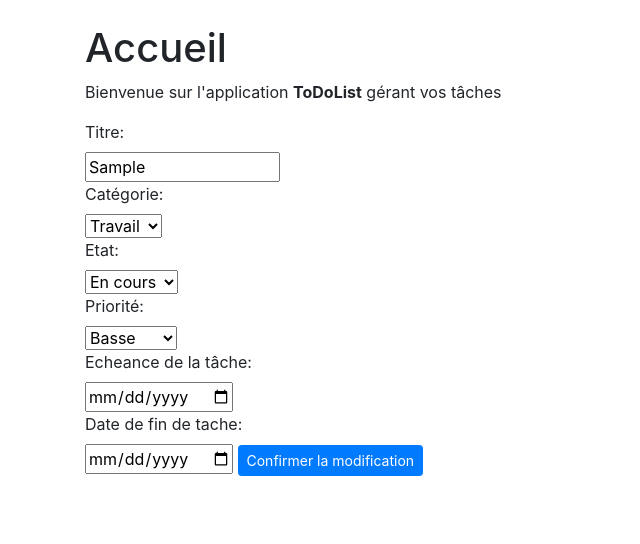
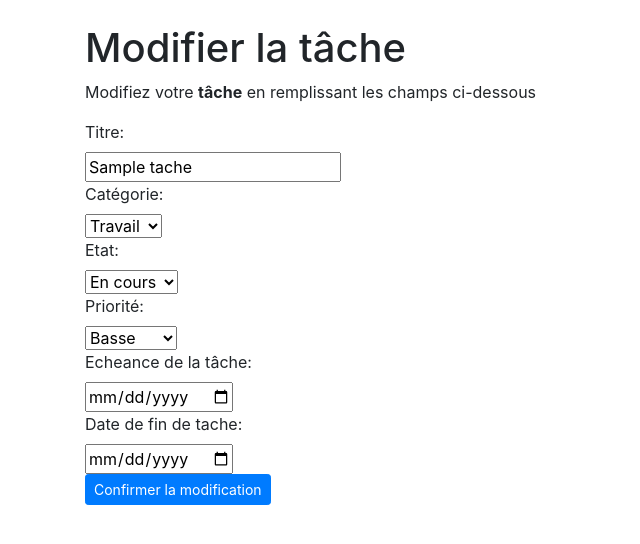
Before and after one commit to Kapoutaine/ToDoList, a Flask app: template templates/modifier.html in a window 1280 px wide. Shown: the part 56-600 px from the top of the page, without its empty margins (0-640 px from the left). Run offline with Flask 2, Linux system fonts and the light colour scheme; the template is opened without the code that fills it: most values are stand-ins (such as "Sample title", 1, 10 or a date in 2020); some libraries are stand-ins or nearby versions.

Commit message:
Avancé de la modification

```diff
--- a/templates/modifier.html
+++ b/templates/modifier.html
@@ -3,11 +3,11 @@
 
 <!-- On ajoute notre propre contenu -->
 {% block contenu %}
-    <h1>Accueil</h1>
-    <p>Bienvenue sur l'application <strong>ToDoList</strong> gérant vos tâches</p>
+    <h1>Modifier la tâche</h1>
+    <p>Modifiez votre <strong>tâche</strong> en remplissant les champs ci-dessous</p>
     <form action="/modifier" method="POST">
         <label>Titre:</label><br>
-        <input type="text" value={{ tache[0] }} name="name" size="14"/><br>
+        <input type="text" value="{{ tache }}" name="name"/><br>
         <label>Catégorie:</label><br>
         <select name="categorie">
             <option value="1">Travail</option>
@@ -26,9 +26,9 @@
             <option value="3">Haute</option>
         </select><br>
         <label>Echeance de la tâche:</label><br>
-        <input type="date" value={{ tache[4] }} name="date_echeance"/><br>
+        <input type="date" name="date_echeance"/><br>
         <label>Date de fin de tache:</label><br>
-        <input type="date" value={{ tache[5] }} name="date_fin">
+        <input type="date" name="date_fin"><br>
         <!--Submit des données-->
         <button type="submit" class="btn btn-primary btn-sm">Confirmer la modification</button>
     </form>
```
Also changed, not shown: templates/accueil.html (+6 -2 lines), databases/taches.sqlite.
